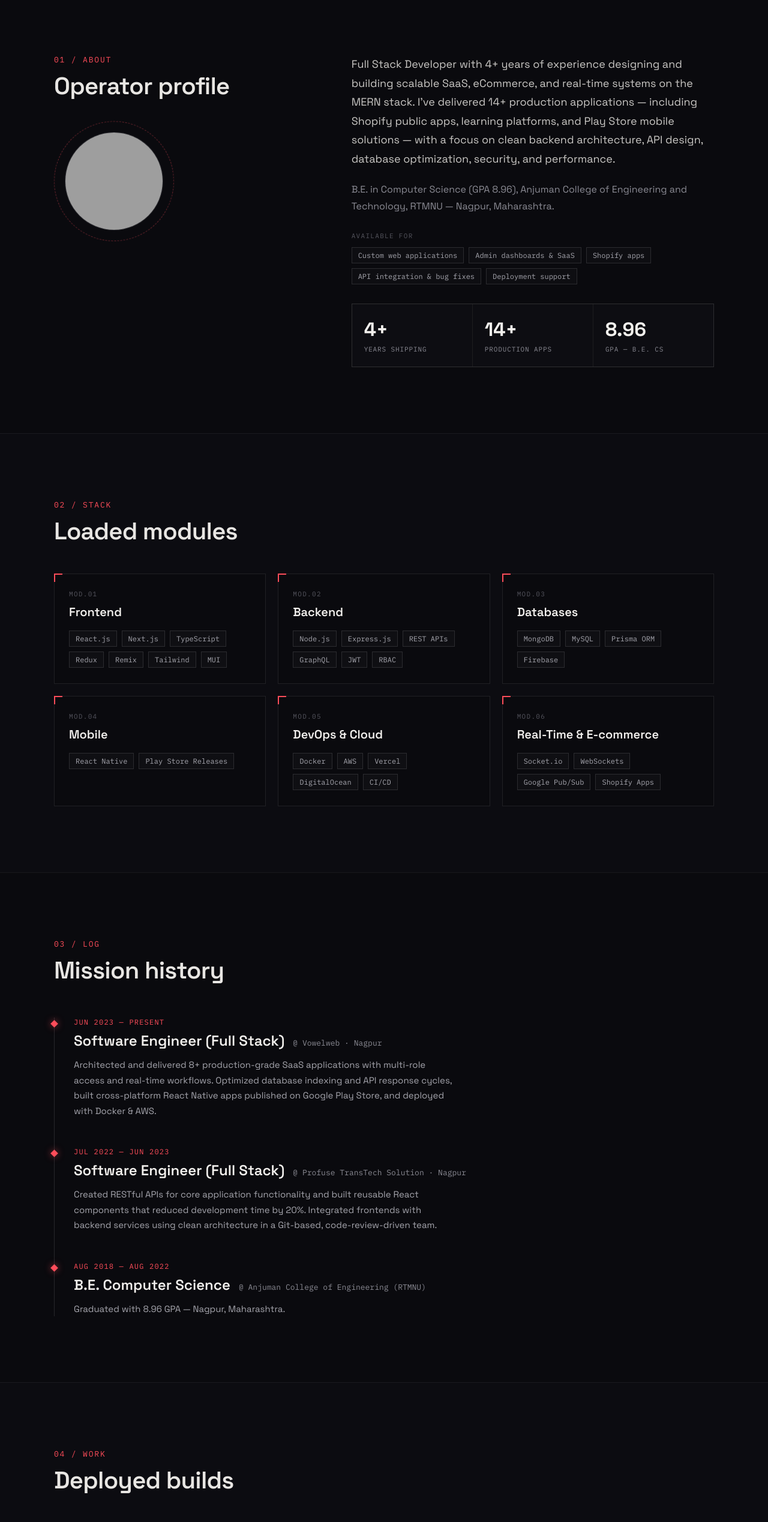
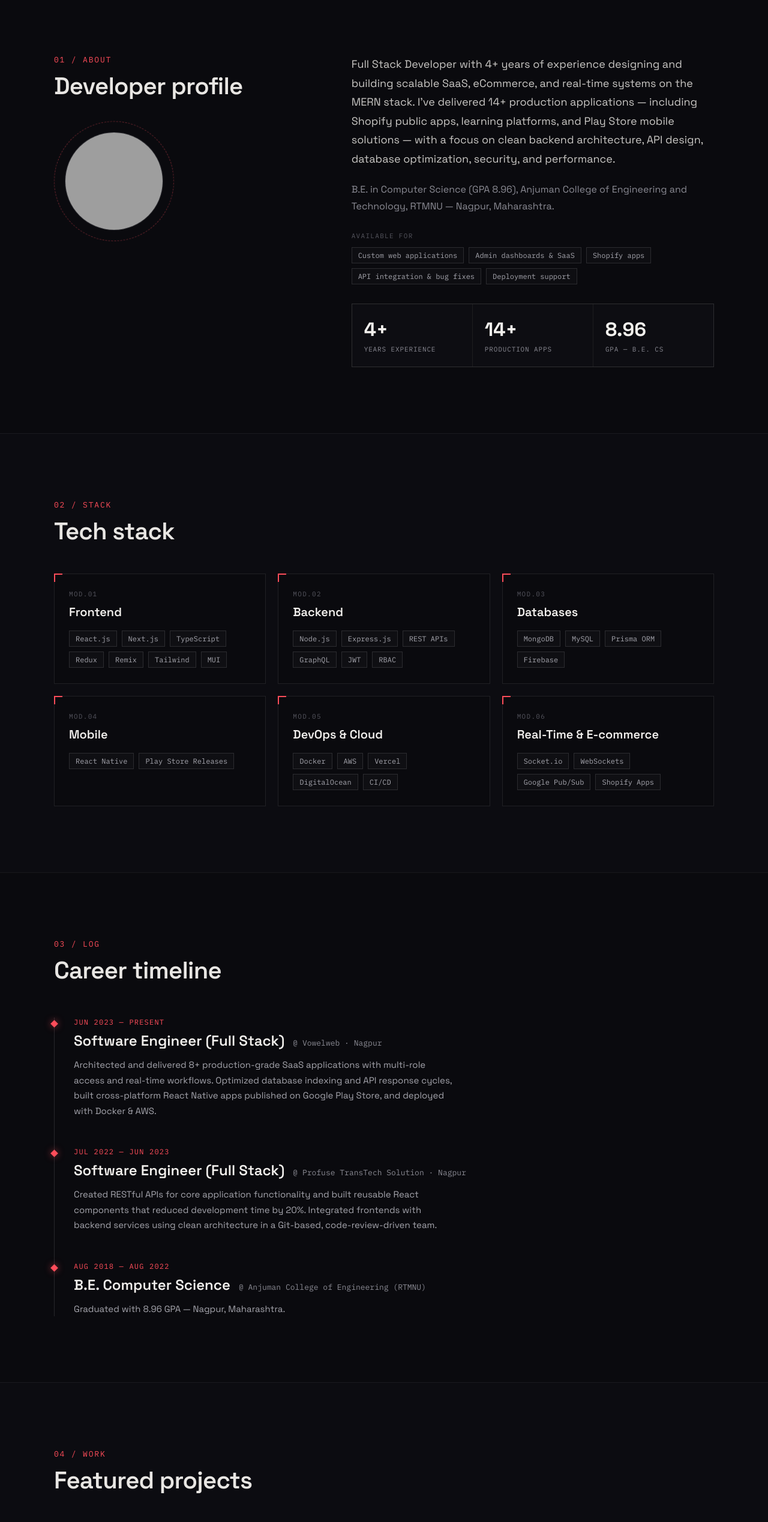
Before and after one commit to Mohammadhasan14/hasan-portfolio, a Next.js app: page / in a window 1280 px wide. Shown: the part 820-3357 px from the top of the page at 60% size. Built offline with nearby package versions, Linux system fonts and the light colour scheme; grey boxes are pictures that could not be loaded.

Commit message:
fixed text on entire websites

```diff
--- a/components/About.tsx
+++ b/components/About.tsx
@@ -11,7 +11,7 @@ const availableFor = [
 ];
 
 const stats = [
-  { value: "4+", label: "YEARS SHIPPING" },
+  { value: "4+", label: "YEARS EXPERIENCE" },
   { value: "14+", label: "PRODUCTION APPS" },
   { value: "8.96", label: "GPA — B.E. CS" },
 ];
@@ -22,7 +22,7 @@ export default function About() {
       <div className={styles.grid}>
         <Reveal>
           <div className={`${styles.eyebrow} mono`}>01 / ABOUT</div>
-          <h2 className={styles.title}>Operator profile</h2>
+          <h2 className={styles.title}>Developer profile</h2>
           <div className={styles.photoWrap}>
             <div className={styles.photoRing} />
             <div className={styles.photoInner}>
--- a/components/Contact.tsx
+++ b/components/Contact.tsx
@@ -7,7 +7,7 @@ export default function Contact() {
       <div className={styles.gridBg} />
       <Reveal className={styles.inner}>
         <div className={`${styles.eyebrow} mono`}>06 / CONTACT</div>
-        <h2 className={styles.title}>Open a channel</h2>
+        <h2 className={styles.title}>Let&apos;s connect</h2>
         <p className={styles.lead}>
           Have a project, a role, or just want to talk shop? My inbox is always open.
         </p>
--- a/components/Experience.tsx
+++ b/components/Experience.tsx
@@ -8,7 +8,7 @@ export default function Experience() {
       <div className={styles.inner}>
         <Reveal>
           <div className={`${styles.eyebrow} mono`}>03 / LOG</div>
-          <h2 className={styles.title}>Mission history</h2>
+          <h2 className={styles.title}>Career timeline</h2>
         </Reveal>
         <div className={styles.timeline}>
           {jobs.map((job) => (
--- a/components/GithubStats.tsx
+++ b/components/GithubStats.tsx
@@ -9,7 +9,7 @@ export default function GithubStats() {
         <Reveal className={styles.header}>
           <div>
             <div className={`${styles.eyebrow} mono`}>05 / OPEN SOURCE</div>
-            <h2 className={styles.title}>Public activity</h2>
+            <h2 className={styles.title}>Contributions</h2>
           </div>
           <a
             href="https://github.com/Mohammadhasan14"
--- a/components/Projects.tsx
+++ b/components/Projects.tsx
@@ -8,7 +8,7 @@ export default function Projects() {
       <div className={styles.inner}>
         <Reveal>
           <div className={`${styles.eyebrow} mono`}>04 / WORK</div>
-          <h2 className={styles.title}>Deployed builds</h2>
+          <h2 className={styles.title}>Featured projects</h2>
         </Reveal>
         <div className={styles.grid}>
           {projects.map((proj) => (
--- a/components/Skills.tsx
+++ b/components/Skills.tsx
@@ -8,7 +8,7 @@ export default function Skills() {
       <div className={styles.inner}>
         <Reveal>
           <div className={`${styles.eyebrow} mono`}>02 / STACK</div>
-          <h2 className={styles.title}>Loaded modules</h2>
+          <h2 className={styles.title}>Tech stack</h2>
         </Reveal>
         <div className={styles.grid}>
           {skillGroups.map((grp) => (
```
